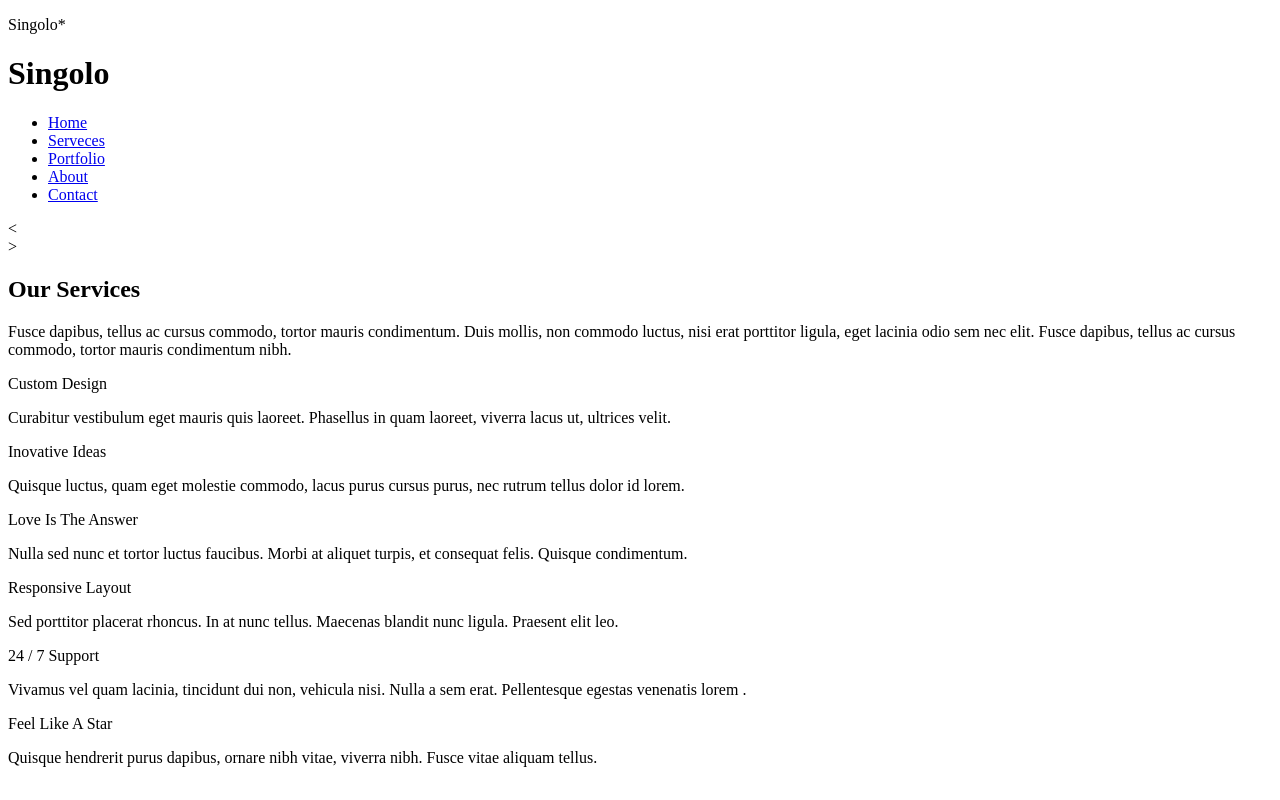
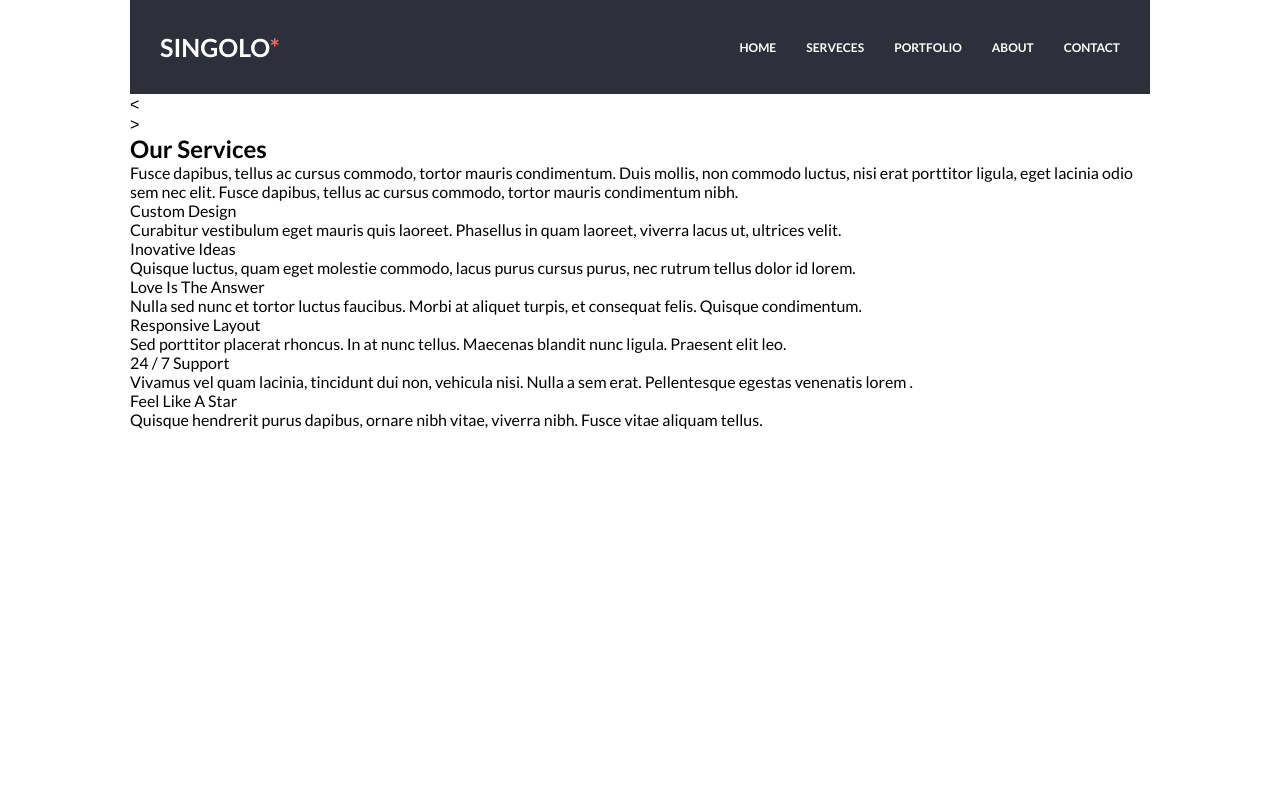
Before and after one commit to shebekocom/singolo, a plain HTML site: page singolo1.html in a window 1280 px wide. Drawn offline with Linux system fonts and the light colour scheme.

Commit message:
refactor: update style in header section

```diff
--- a/singolo1.css
+++ b/singolo1.css
@@ -1,4 +1,69 @@
+@import url("https://fonts.googleapis.com/css?family=Lato:300,400,700,900&display=swap");
+* {
+  font-family: "Lato", sans-serif;
+  padding: 0;
+  margin: 0;
+  -webkit-box-sizing: border-box;
+          box-sizing: border-box;
+}
+
 .container {
   max-width: 1020px;
+  margin: 0 auto;
+}
+
+.header {
+  display: -webkit-box;
+  display: -ms-flexbox;
+  display: flex;
+  -webkit-box-pack: justify;
+      -ms-flex-pack: justify;
+          justify-content: space-between;
+  -webkit-box-align: center;
+      -ms-flex-align: center;
+          align-items: center;
+  width: 100%;
+  height: 94px;
+  background-color: #2d303a;
+}
+
+.heading {
+  visibility: hidden;
+  font-size: 0px;
+}
+
+.logotype {
+  font-size: 25px;
+  font-weight: bold;
+  color: #ffffff;
+  text-transform: uppercase;
+  margin-left: 30px;
+}
+
+.logotype--object {
+  color: #f06c64;
+}
+
+.navigation__list {
+  display: -webkit-box;
+  display: -ms-flexbox;
+  display: flex;
+  list-style: none;
+}
+
+.navigation__item {
+  margin-right: 30px;
+  text-transform: uppercase;
+  font-size: 12px;
+  font-weight: bold;
+}
+
+.navigation__item a {
+  color: #ffffff;
+  text-decoration: none;
+}
+
+.navigation__item a:hover {
+  color: #f06c64;
 }
 /*# sourceMappingURL=singolo1.css.map */
--- a/singolo1.html
+++ b/singolo1.html
@@ -4,14 +4,15 @@
     <meta charset="UTF-8" />
     <meta name="viewport" content="width=device-width, initial-scale=1.0" />
     <title>Singolo</title>
+    <link rel="stylesheet" href="singolo1.css">
   </head>
   <body>
     <div class="container">
       <header class="header">
-        <p class="header_logotype logotype">
-          Singolo<span class="logotype_object">*</span>
+        <p class="header__logotype logotype">
+          Singolo<span class="logotype--object">*</span>
         </p>
-        <h1 class="header">Singolo</h1>
+        <h1 class="heading">Singolo</h1>
         <nav class="header_nav navigation">
           <ul class="navigation__list">
             <li class="navigation__item"><a href="#">Home</a></li>
```
